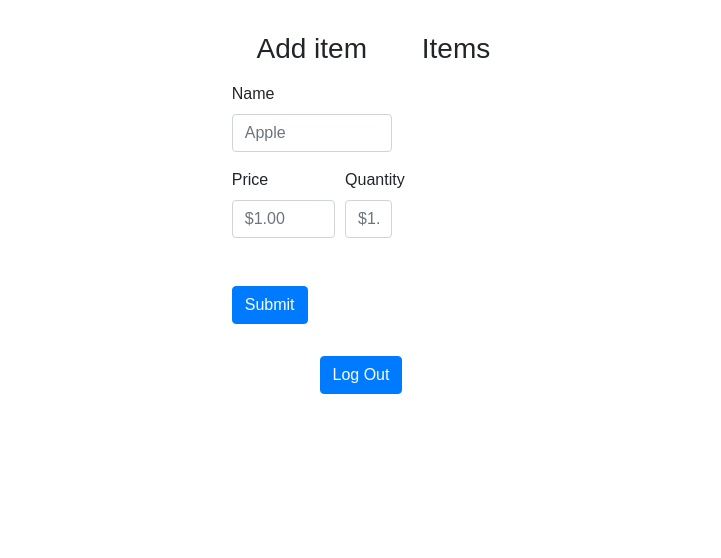
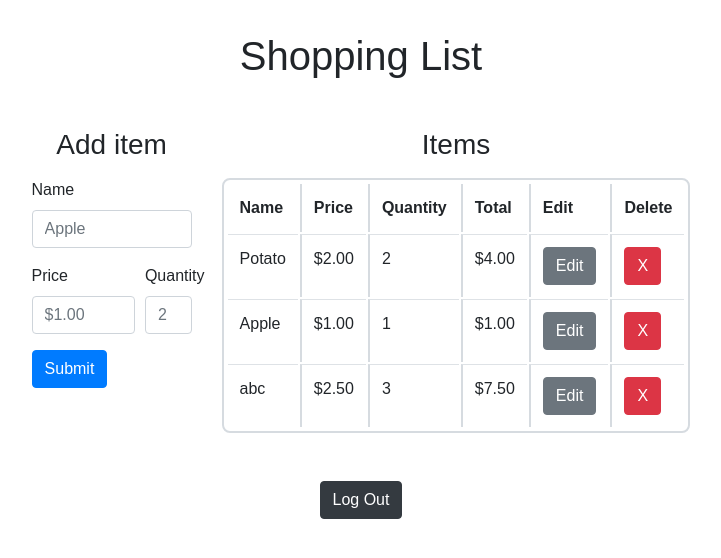
Before and after one commit to lbodwell/a4-components, a React (Create React App) app in the folder client/: page / in a window 1280 px wide. Shown: the top 558 px of the page, without its empty margins (279-1000 px from the left). Built offline with nearby package versions, Linux system fonts and the light colour scheme.

Commit message:
Work on table rendering and state management with React.

```diff
--- a/client/src/components/ShoppingList.js
+++ b/client/src/components/ShoppingList.js
@@ -13,9 +13,11 @@ class ShoppingList extends Component {
 
 	render() {
 		return (
-			<Container xs>
+			<div>
+				<h1 className="title">Shopping List</h1>
+				<Container>
 					<Row className="justify-content-center">
-					<Col md={2}>
+						<Col className="col-md-2">
 							<h3 className="header">Add item</h3>
 							<ShoppingListForm/>
 						</Col>
@@ -24,10 +26,11 @@ class ShoppingList extends Component {
 						</Col>
 					</Row>
 					<Row className="justify-content-center">
-					<Button color="dark" id="logout-button">Log Out</Button>
+						<Button variant="dark" id="logout-button">Log Out</Button>
 					</Row>
 				</Container>
-		)
+			</div>
+		);
 	}
 }
 
--- a/client/src/components/ShoppingListForm.js
+++ b/client/src/components/ShoppingListForm.js
@@ -5,7 +5,14 @@ class ShoppingListForm extends Component {
 	constructor(props) {
 		super(props);
 		this.state = {
+			newItem: {}
 		};
+		this.submitItem = this.submitItem.bind(this);
+	}
+
+	submitItem() {
+		// TODO: set state of new item from fields
+		//TODO: db req
 	}
 
 	render() {
@@ -24,12 +31,12 @@ class ShoppingListForm extends Component {
 					</Form.Group>
 					<Form.Group className="form-group col-md-4">
 						<Form.Label>Quantity</Form.Label>
-						<Form.Control type="text" placeholder="$1.00" required></Form.Control>
+						<Form.Control type="text" placeholder="2" required></Form.Control>
 					</Form.Group>
 				</Form.Row>
-				<Button color="primary" id="logout-button">Submit</Button>
+				<Button variant="primary" id="submit-button" onClick={this.submitItem}>Submit</Button>
 			</Form>
-		)
+		);
 	}
 }
 
--- a/client/src/components/ShoppingListTable.js
+++ b/client/src/components/ShoppingListTable.js
@@ -1,17 +1,91 @@
 import React, {Component} from "react";
+import {Button} from "react-bootstrap";
 
 class ShoppingListTable extends Component {
 	constructor(props) {
 		super(props);
 		this.state = {
-			items: []
+			items: [
+				{_id: 1, name: "Potato", price: 2, quantity: 2, total: 4.00},
+				{_id: 2, name: "Apple", price: 1, quantity: 1, total: 1},
+				{_id: 3, name: "abc", price: 2.5, quantity: 3, total: 7.5}
+			],
+			isItemBeingEdited: false,
+			editedItemIndex: undefined
 		};
+
+		this.editItem = this.editItem.bind(this);
+		this.deleteItem = this.deleteItem.bind(this);
+	}
+
+	editItem(evt) {
+		const itemToEdit = this.state.items[evt.target.parentNode.parentNode.rowIndex - 1];
+		this.setState({isItemBeingEdited: !this.state.isItemBeingEdited});
+		if (this.state.isItemBeingEdited) {
+			this.setState({editedItemIndex: undefined});
+			// TODO: set cells to be uneditable
+			// TODO: update state with changes to fields
+			//TODO: db req
+		} else {
+			this.setState({editedItemIndex: evt.target.parentNode.parentNode.rowIndex - 1});
+			// TODO: set cells to be editable
+		}
+	}
+
+	deleteItem(evt) {
+		const itemToDelete = this.state.items[evt.target.parentNode.parentNode.rowIndex - 1];
+
+		this.setState({items: this.state.items.filter(item => item._id !== itemToDelete._id)});
+
+		//TODO: db req
+	}
+
+	renderTableHeader() {
+		const headers = ["Name", "Price", "Quantity", "Total", "Edit", "Delete"];
+
+		return (
+			<tr>
+				{headers.map((header, index) => <th key={index}>{header}</th>)}
+			</tr>
+		);
+	}
+
+	renderTableData() {
+		return this.state.items.map((item, index) => {
+			let {name, price, quantity, total} = item;
+			price = `$${parseFloat(price).toFixed(2).replace(/(\d)(?=(\d{3})+(?!\d))/g, "$1,")}`;
+			total = `$${parseFloat(total).toFixed(2).replace(/(\d)(?=(\d{3})+(?!\d))/g, "$1,")}`;
+			return (
+				<tr key={index}>
+					<td>{name}</td>
+					<td>{price}</td>
+					<td>{quantity}</td>
+					<td>{total}</td>
+					<td>
+						<Button className="edit-btn" variant="secondary" onClick={this.editItem}>{this.state.isItemBeingEdited && this.state.editedItemIndex === index ? "Submit" : "Edit"}</Button>
+					</td>
+					<td>
+						<Button className="delete-btn" variant="danger" onClick={this.deleteItem}>X</Button>
+					</td>
+				</tr>
+			);
+		});
 	}
 
 	render() {
 		return (
-			<h3 className="header">Items</h3>
-		)
+			<div>
+				<h3 className="header">Items</h3>
+				{this.state.items.length > 0 &&
+					<table className="table">
+						<tbody>
+							{this.renderTableHeader()}
+							{this.renderTableData()}
+						</tbody>
+					</table>
+				}
+			</div>
+		);
 	}
 }
 
```
Also changed, not shown: client/public/manifest.json, 1 other file (tests, documents, lock files or other folders). Lines whose indentation alone changed are shown as unchanged.
